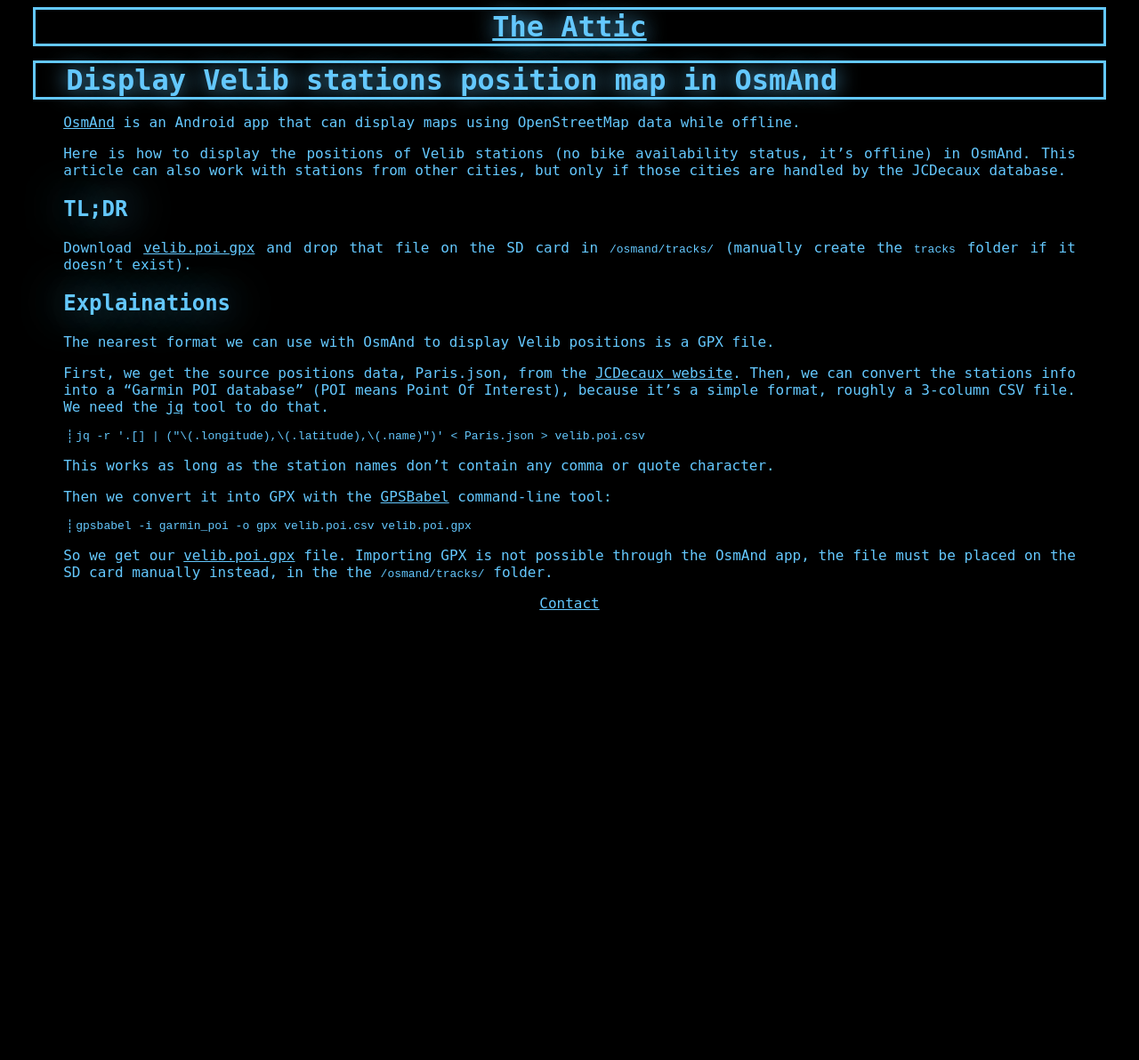
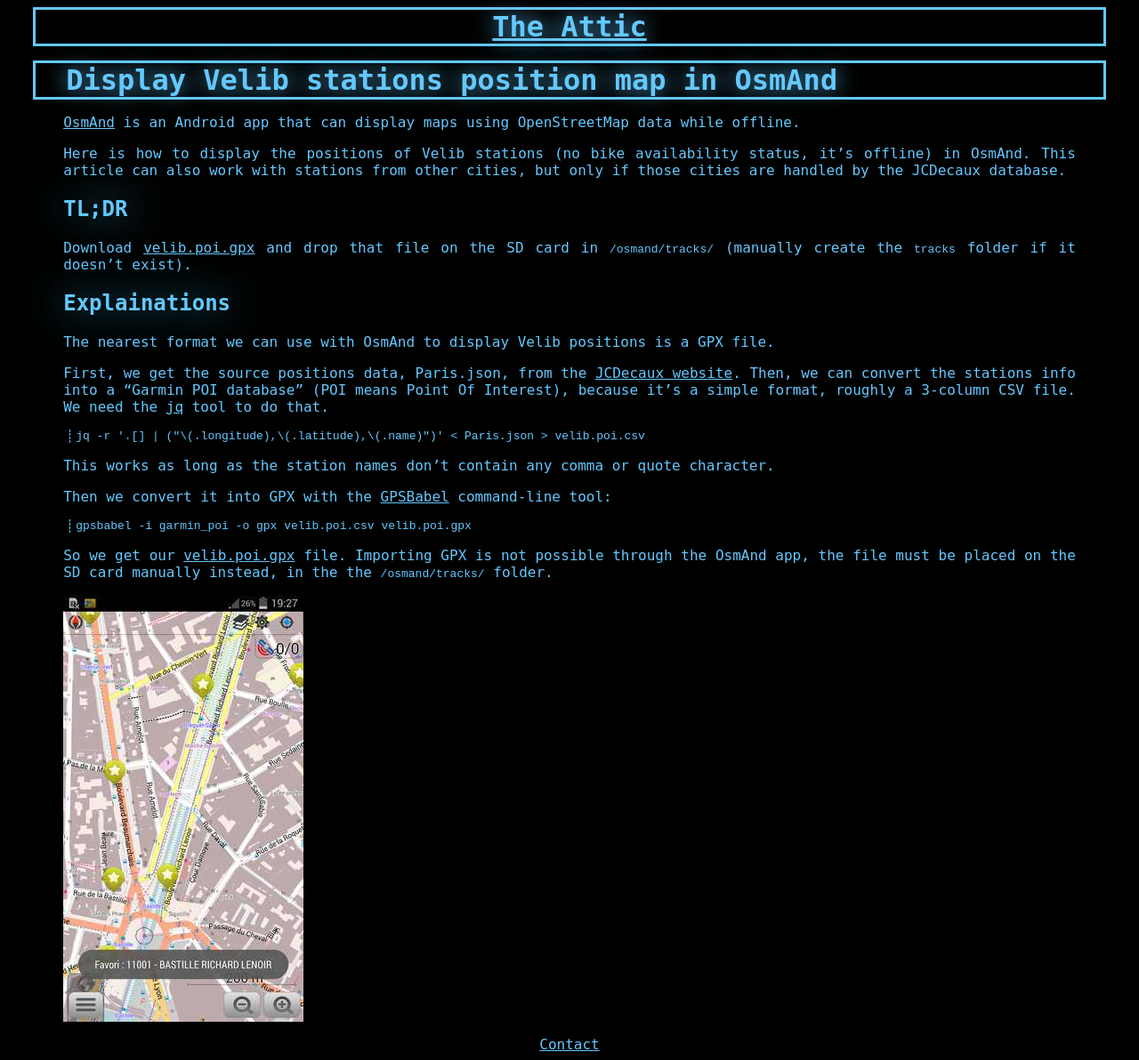
Before and after one commit to hydrargyrum/hydrargyrum.github.io, a Jekyll site: the page built from misc/velib-gpx-osmand.md, in a window 1280 px wide. Shown: the whole page at 89% size. Built offline with Jekyll 4.4.1, drawn with Linux system fonts in a browser that asks for light colours; Markdown is read by kramdown in place of the engine named in the settings; before the commit the page ends 900 px from its top, so only the background shows below that.

Commit message:
Velib-GPX: add screenshot

````diff
--- a/misc/velib-gpx-osmand.md
+++ b/misc/velib-gpx-osmand.md
@@ -32,3 +32,5 @@
 ```
 
 So we get our [velib.poi.gpx](velib.poi.gpx) file. Importing GPX is not possible through the OsmAnd app, the file must be placed on the SD card manually instead, in the the `/osmand/tracks/` folder.
+
+![OsmAnd screenshot](velib-gpx.jpg)
````
Also changed, not shown: misc/velib-gpx.jpg (added).
